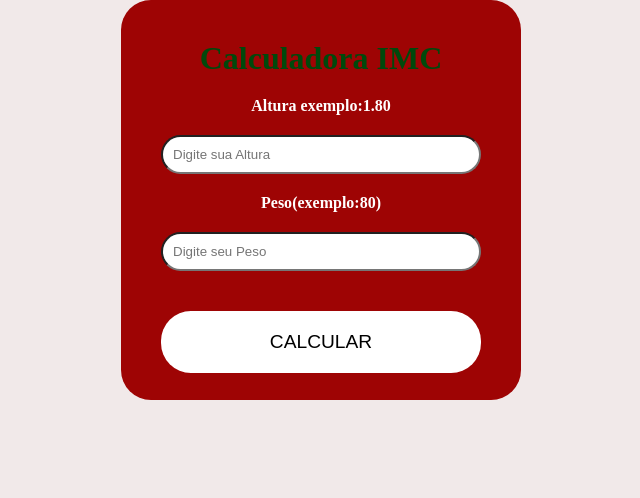
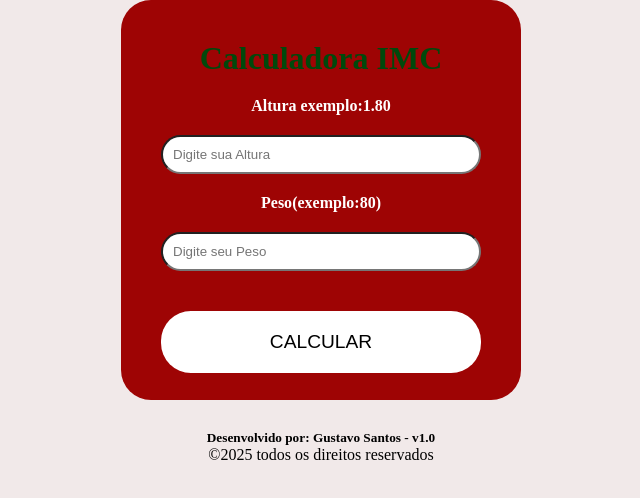
Before and after one commit to gugasantos24/Calculadora_IMC, a React (Vite) app: page / in a window 1280 px wide. Shown: the top 498 px of the page, without its empty margins (319-959 px from the left). Built offline with nearby package versions, Linux system fonts and the light colour scheme.

Commit message:
Ajustando footer

```diff
--- a/src/App.jsx
+++ b/src/App.jsx
@@ -49,6 +49,10 @@
         <button onClick={calcularImc}>Calcular</button>
         </form>
       </div>
+      <footer>
+          <h5>Desenvolvido por: Gustavo Santos - v1.0</h5>
+          <p> &copy;2025 todos os direitos reservados</p>
+        </footer>
         {mostrarResultado &&(
           <Resultado resultado = {resultado}/>
         )}
--- a/src/css/estilo.css
+++ b/src/css/estilo.css
@@ -46,6 +46,12 @@
 
 }
 
+footer {
+    text-align: center;
+    margin-top: 30px;
+
+}
+
 /* Resposividade */
 @media(max-width:500px) {
     .box {
```
